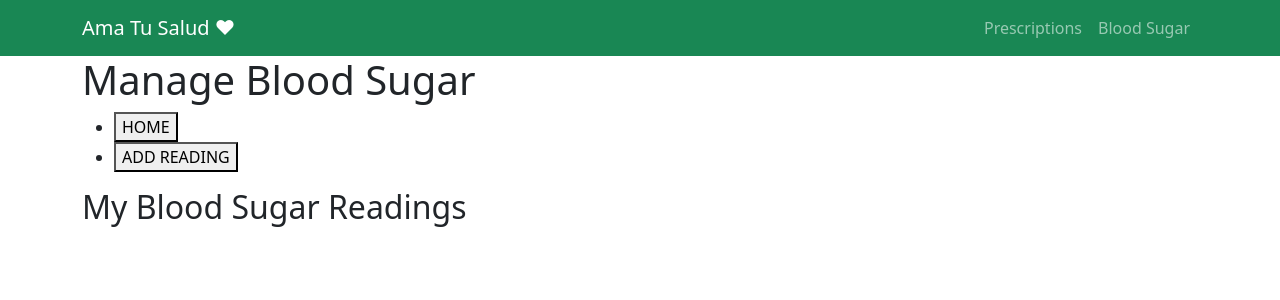
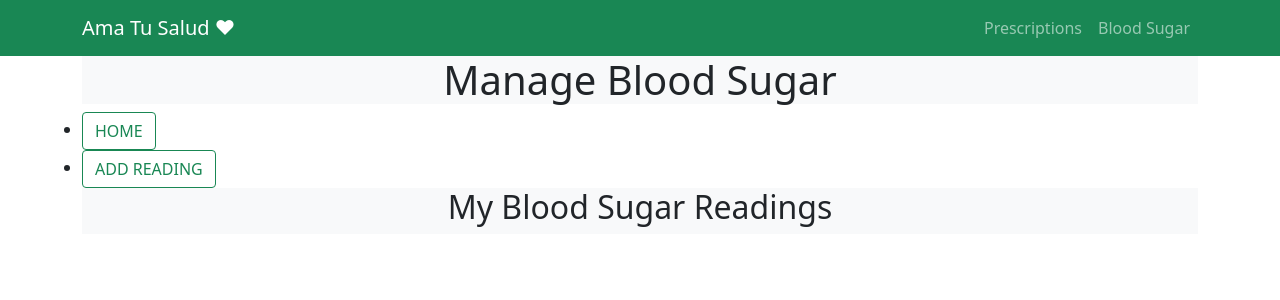
Before and after one commit to mariorecinos/ama_tu_salud, a Node server app: page /bloodsugar in a window 1280 px wide. Shown: the top 300 px of the page. Run offline with Node 20, Linux system fonts and the light colour scheme; data that the repository does not hold is empty; some libraries are stand-ins or nearby versions.

Commit message:
styled buttons

```diff
--- a/views/bloodsugar/index.ejs
+++ b/views/bloodsugar/index.ejs
@@ -34,21 +34,21 @@
   </nav>
   <div class="container">
     <header>
-      <h1>Manage Blood Sugar</h1>
+      <h1 class="text-center bg-light">Manage Blood Sugar</h1>
       <nav>
-        <ul>
+        <ul class="list-group">
           <li>
-            <a href="/"><button class="">HOME</button></a>
+            <a href="/"><button class="btn btn-outline-success">HOME</button></a>
           </li>
           <li>
-            <a href="/bloodsugar/new"><button>ADD READING</button></a>
+            <a href="/bloodsugar/new"><button class="btn btn-outline-success">ADD READING</button></a>
           </li>
         </ul>
       </nav>
     </header>
-    <main>
-      <h2>My Blood Sugar Readings</h2>
-      <table>
+    <main class="bg-light">
+      <h2 class="text-center ">My Blood Sugar Readings</h2>
+      <table class="table table-striped table-hover">
         <% for(let i = 0; i < sugr.length; i++){ %>
           <tr>
             <td><a href="/bloodsugar/<%=sugr[i]._id%>"><%= sugr[i].date %></a></td>
```
